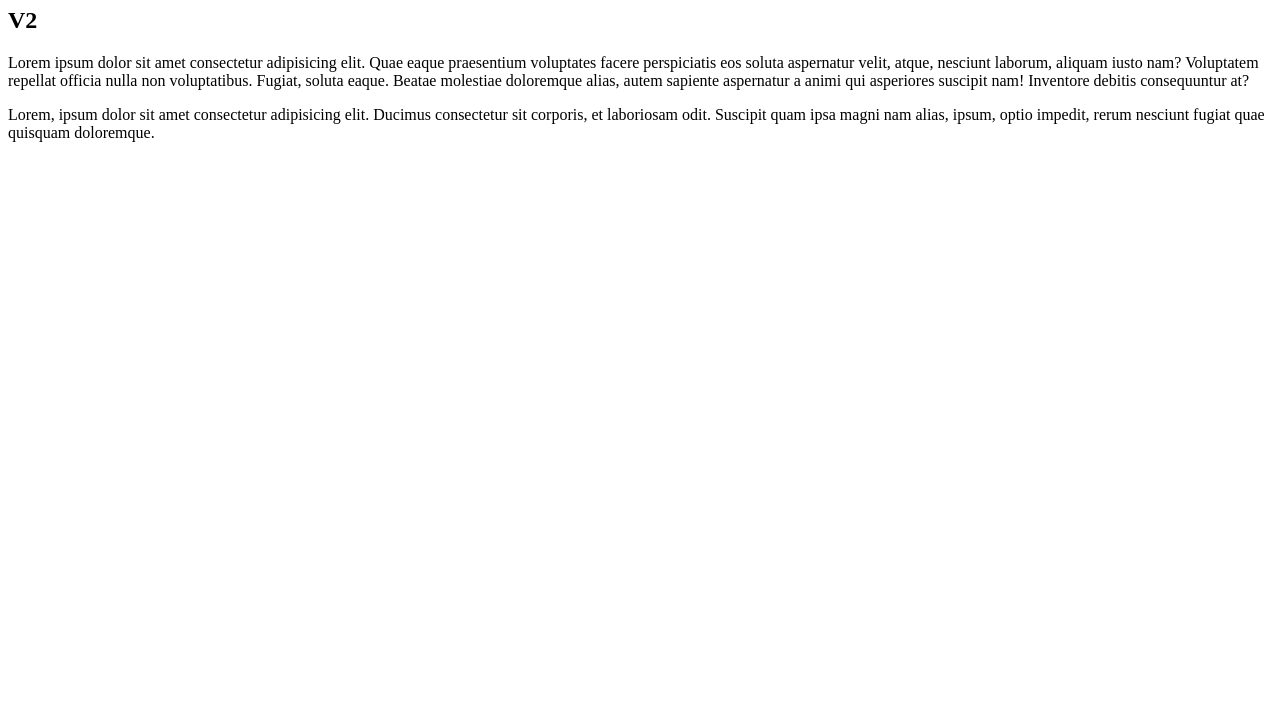
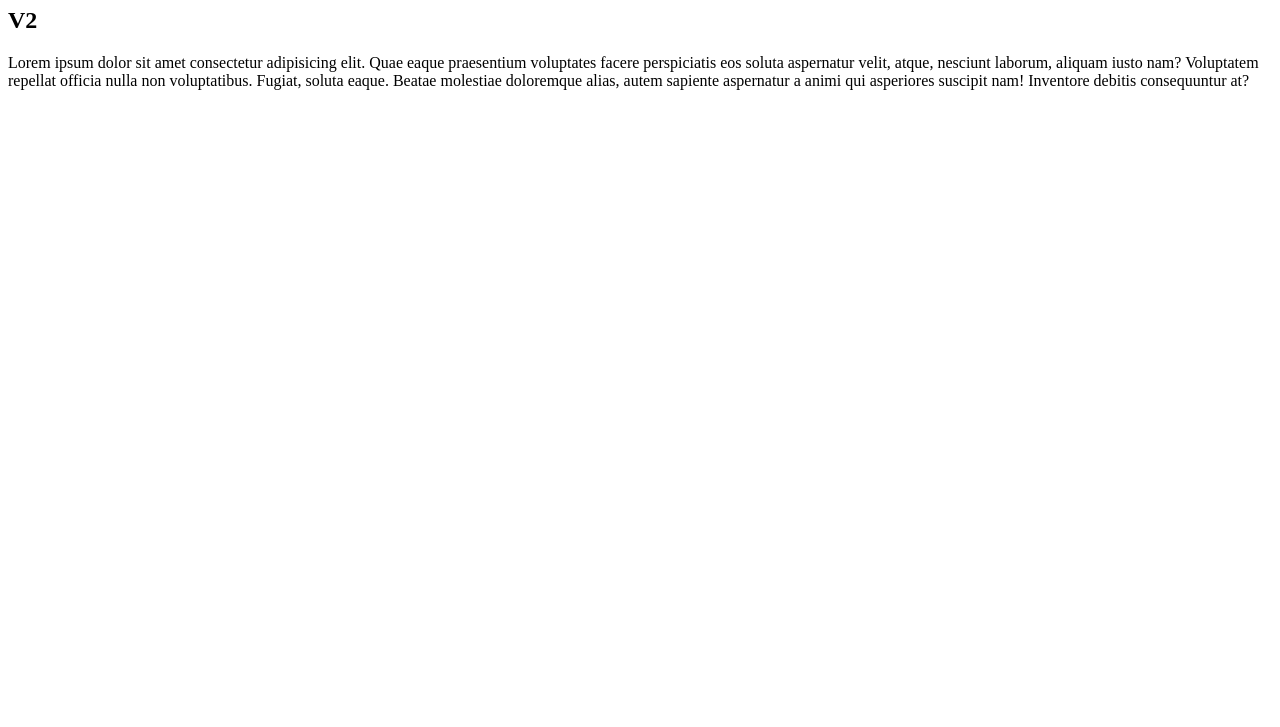
Before and after one commit to Robin-Audi/github-video, a plain HTML site: page index.html in a window 1280 px wide. Shown: the part 73-800 px from the top of the page. Drawn offline with Linux system fonts and the light colour scheme.

Commit message:
updated in b3

```diff
--- a/index.html
+++ b/index.html
@@ -11,6 +11,5 @@
     <h1>Prise en main de Github</h1>
     <h2>V2</h2>
     <p>Lorem ipsum dolor sit amet consectetur adipisicing elit. Quae eaque praesentium voluptates facere perspiciatis eos soluta aspernatur velit, atque, nesciunt laborum, aliquam iusto nam? Voluptatem repellat officia nulla non voluptatibus. Fugiat, soluta eaque. Beatae molestiae doloremque alias, autem sapiente aspernatur a animi qui asperiores suscipit nam! Inventore debitis consequuntur at?</p>
-    <p>Lorem, ipsum dolor sit amet consectetur adipisicing elit. Ducimus consectetur sit corporis, et laboriosam odit. Suscipit quam ipsa magni nam alias, ipsum, optio impedit, rerum nesciunt fugiat quae quisquam doloremque.</p>
 </body>
 </html>
```
